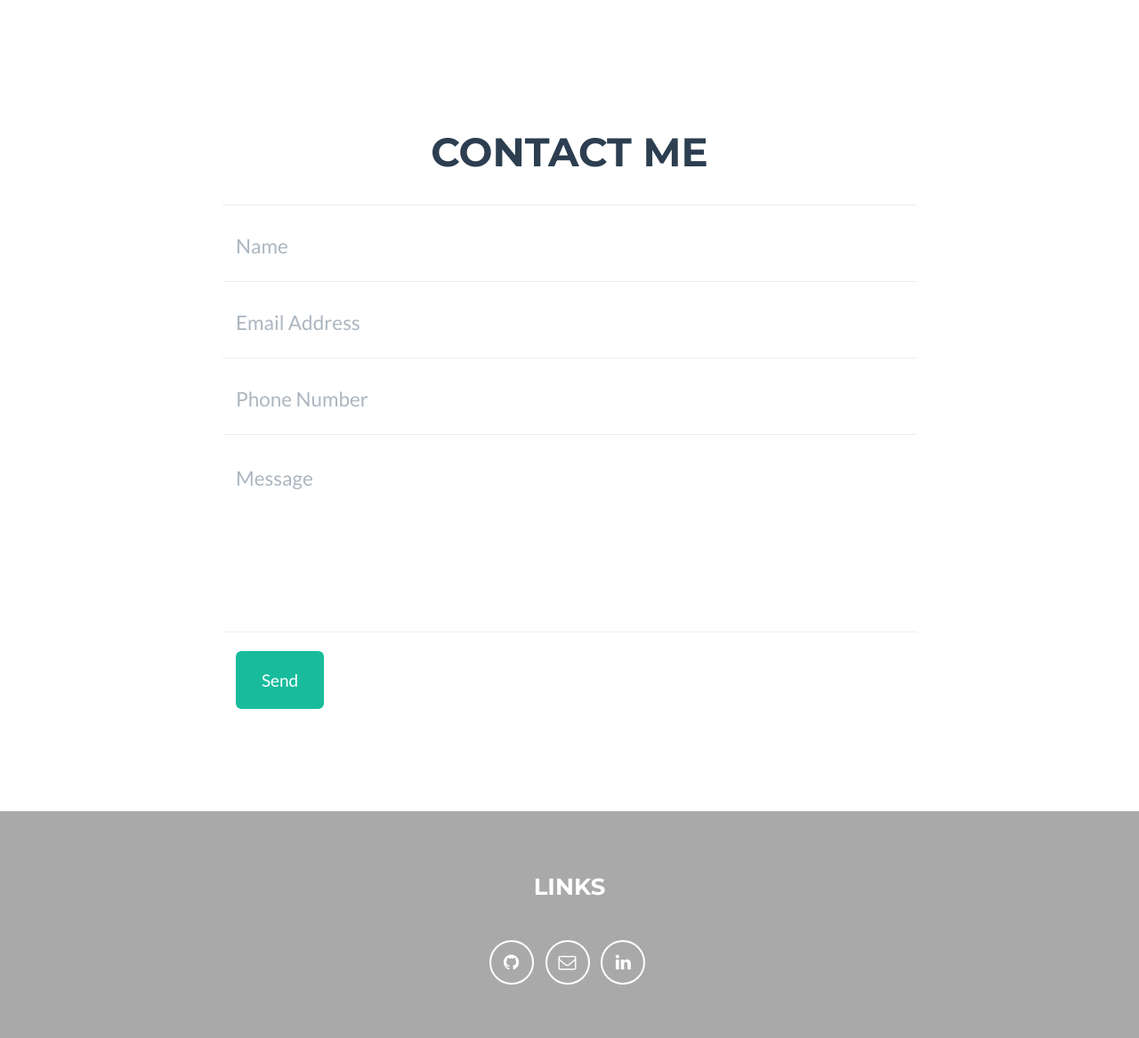
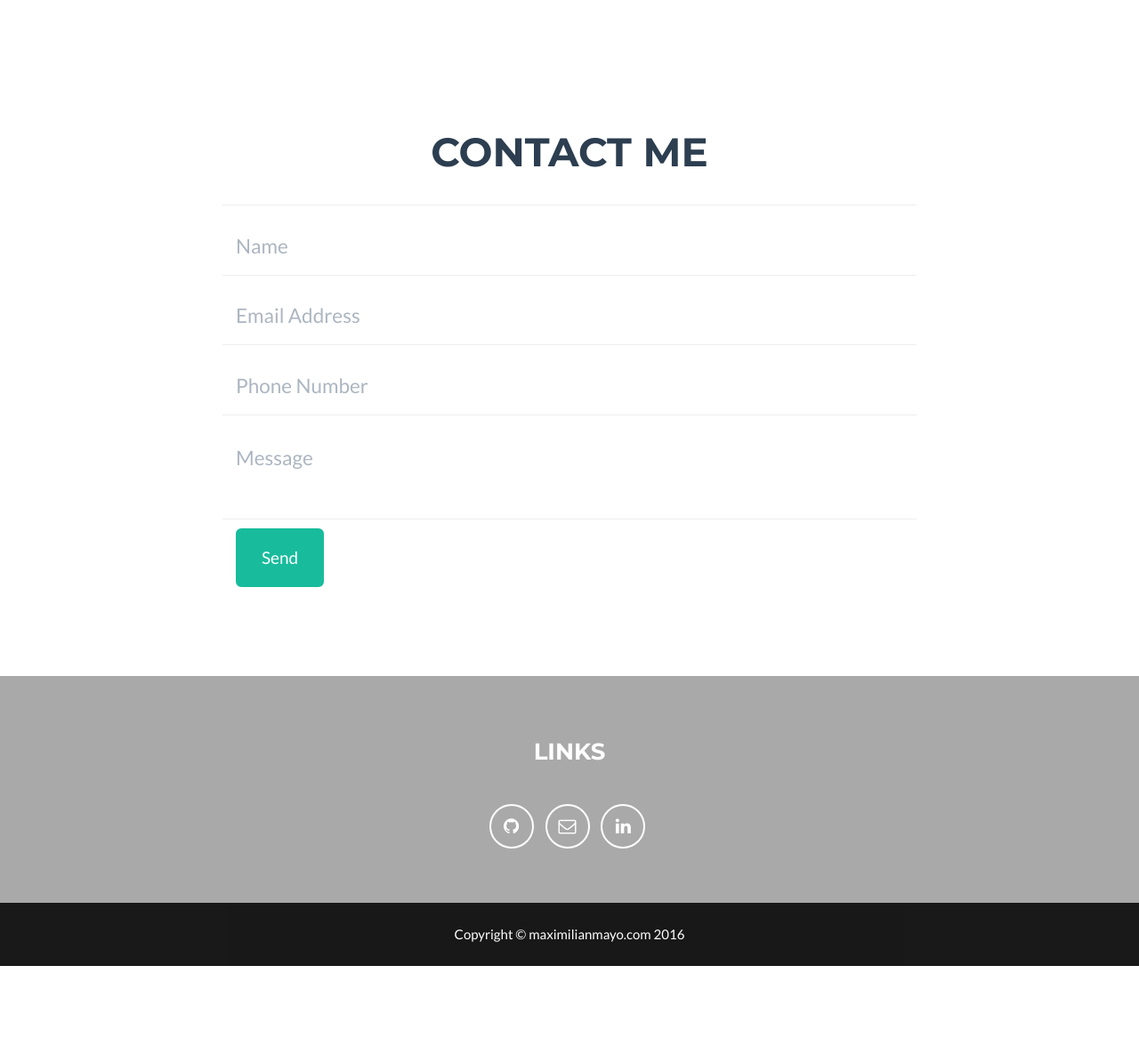
Before and after one commit to maximumayo/portfolio1, a PHP site: page / in a window 1280 px wide. Shown: the part 2360-3527 px from the top of the page at 89% size. After the commit the page ends 3446 px from the top, so only its background shows below. Run offline with PHP 8.4, Linux system fonts and the light colour scheme; some libraries are stand-ins or nearby versions.

Commit message:
#12 form display

```diff
--- a/css/freelancer.css
+++ b/css/freelancer.css
@@ -383,8 +383,8 @@ div.text-fx:hover a {
 
 .floating-label-form-group {
     position: relative;
-    margin-bottom: 0;
     padding-bottom: .5em;
+    padding-bottom: 0;
     border-bottom: 1px solid #eee;
 }
 
@@ -397,6 +397,7 @@ div.text-fx:hover a {
     border: 0;
     border-radius: 0;
     font-size: 1.5em;
+    /*font-size: 1em;*/
     background: 0 0;
     box-shadow: none !important;
     resize: none;
@@ -447,7 +448,6 @@ footer h3 {
 
 footer .footer-above {
     padding-top: 50px;
-    /*background-color: #2c3e50;*/
     background: darkgray;
 }
 
@@ -457,7 +457,6 @@ footer .footer-col {
 
 footer .footer-below {
     padding: 25px 0;
-    /*background-color: #233140;*/
     background: black;
     opacity: .9;
 }
@@ -499,3 +498,7 @@ footer .footer-below {
 .scroll-top .btn:focus {
     outline: 0;
 }
+
+div.row.control-group {
+    height: 0;
+}
--- a/index.html
+++ b/index.html
@@ -324,7 +324,7 @@
                     <div class="row control-group">
                         <div class="form-group col-xs-12 floating-label-form-group controls">
                             <label>Message</label>
-                            <textarea name="message" rows="5" class="form-control" placeholder="Message" id="message"
+                            <textarea name="message" rows="0" class="form-control" placeholder="Message" id="message"
                                       required
                                       data-validation-required-message="Please enter a message."></textarea>
                             <p class="help-block text-danger"></p>
@@ -334,7 +334,7 @@
                     <div id="success"></div>
                     <div class="row">
                         <div class="form-group col-xs-12">
-                            <button type="submit" class="btn btn-success btn-lg">Send</button>
+                            <button type="submit" id="send" class="btn btn-success btn-lg">Send</button>
                         </div>
                     </div>
                 </form>
--- a/style.css
+++ b/style.css
@@ -1,7 +1,7 @@
 #faceImg {
     height: 200px;
     border-radius: 100px;
-    border: 5px solid gray;
+    border: 4px solid gray;
     opacity: .9;
 }
 
@@ -37,3 +37,11 @@
 #contactHead {
     padding-bottom: 3%;
 }
+
+.form-group {
+    margin-bottom: 0;
+}
+
+#send {
+    margin-top: 10px;
+}
```
